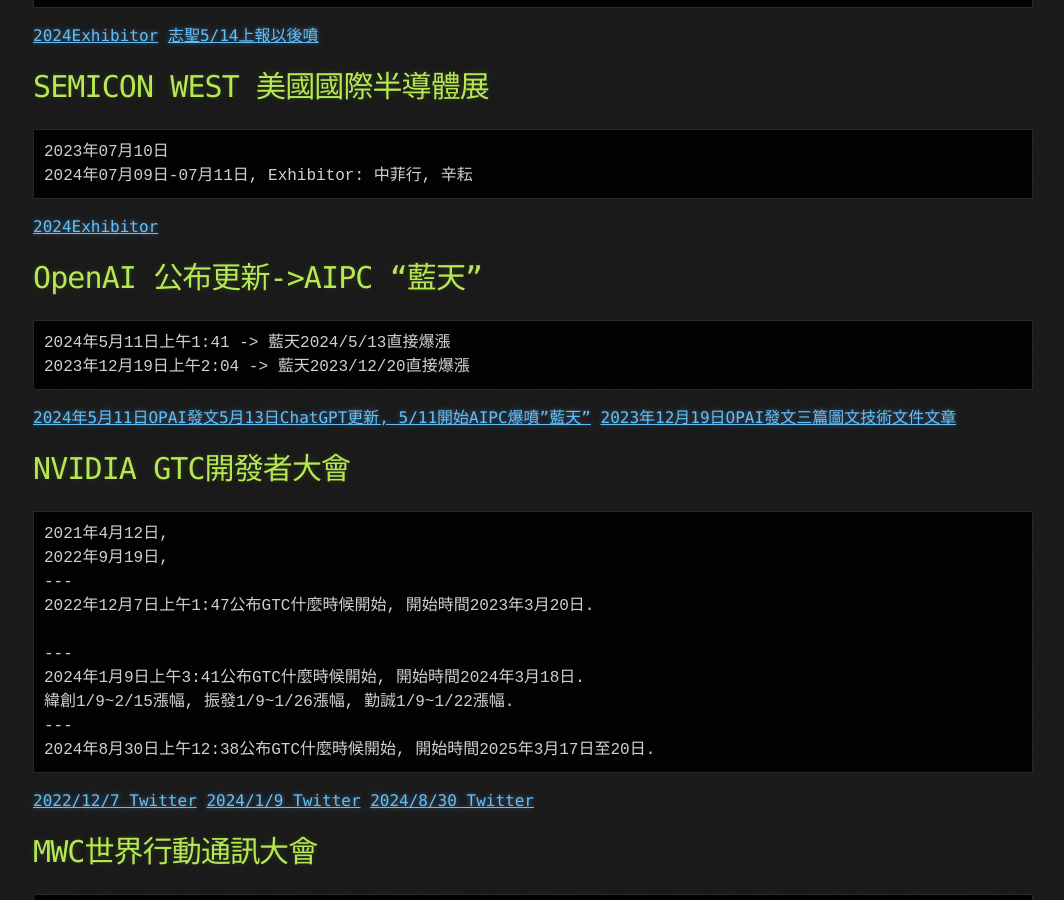
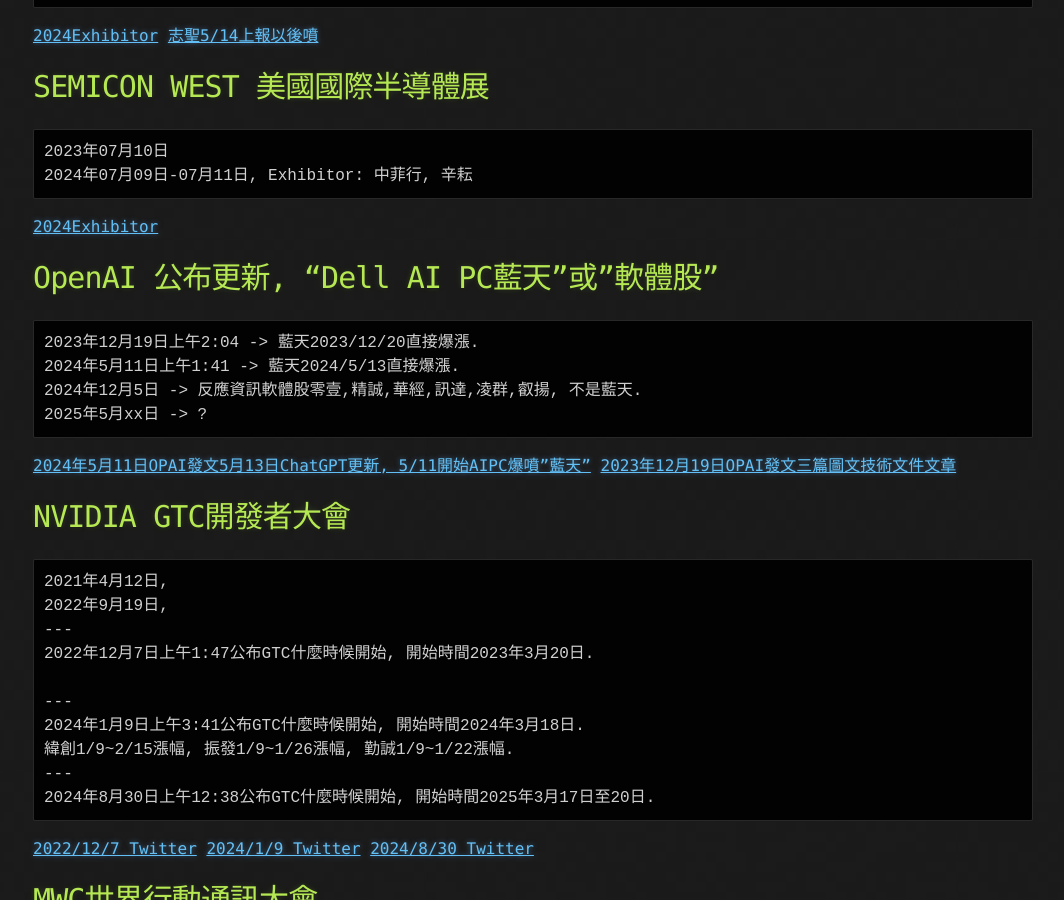
Before and after one commit to lepg5487/Stock_God, a Jekyll site: the page built from experience.md, in a window 1280 px wide and 900 px high, scrolled down 11465 px. Shown: the whole window, without its empty margins (107-1171 px from the left). Built offline with Jekyll 4.4.1, drawn with Linux system fonts in a browser that asks for light colours; our own code applies the rules of GitHub Pages for plain Markdown files.

Commit message:
Update experience.md

````diff
--- a/experience.md
+++ b/experience.md
@@ -459,10 +459,12 @@
 ```
 [2024Exhibitor](https://expo.semi.org/west2024/Public/EventMap.aspx?ID=28351&ShAvailable=1&thumbnail=1)
 
-# OpenAI 公布更新->AIPC "藍天"
+# OpenAI 公布更新, "Dell AI PC藍天"或"軟體股"
 ```
-2024年5月11日上午1:41 -> 藍天2024/5/13直接爆漲
-2023年12月19日上午2:04 -> 藍天2023/12/20直接爆漲
+2023年12月19日上午2:04 -> 藍天2023/12/20直接爆漲.
+2024年5月11日上午1:41 -> 藍天2024/5/13直接爆漲.
+2024年12月5日 -> 反應資訊軟體股零壹,精誠,華經,訊達,凌群,叡揚, 不是藍天.
+2025年5月xx日 -> ?
 ```
 [2024年5月11日OPAI發文5月13日ChatGPT更新, 5/11開始AIPC爆噴"藍天"](https://twitter.com/OpenAI/status/1788987793613725786)
 [2023年12月19日OPAI發文三篇圖文技術文件文章](https://twitter.com/OpenAI/status/1736809603311280489)
````
